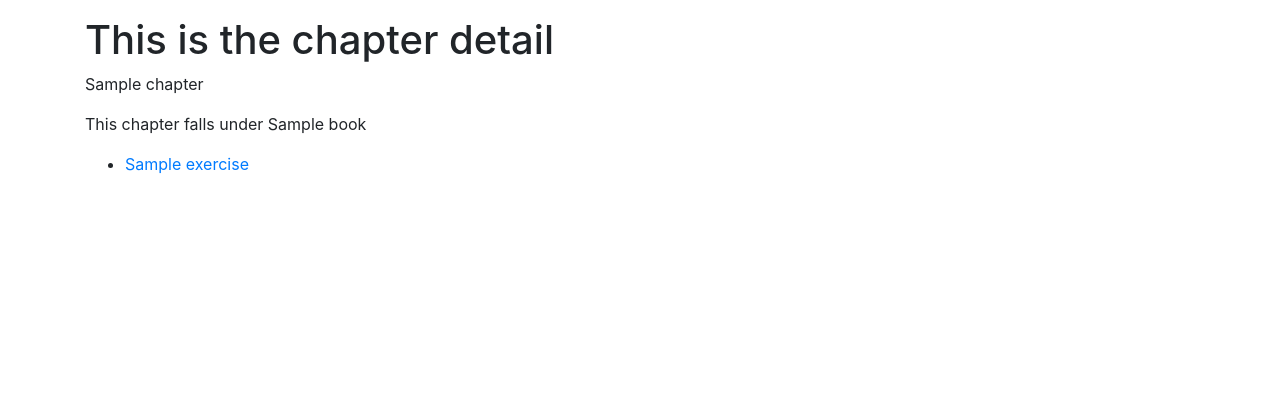
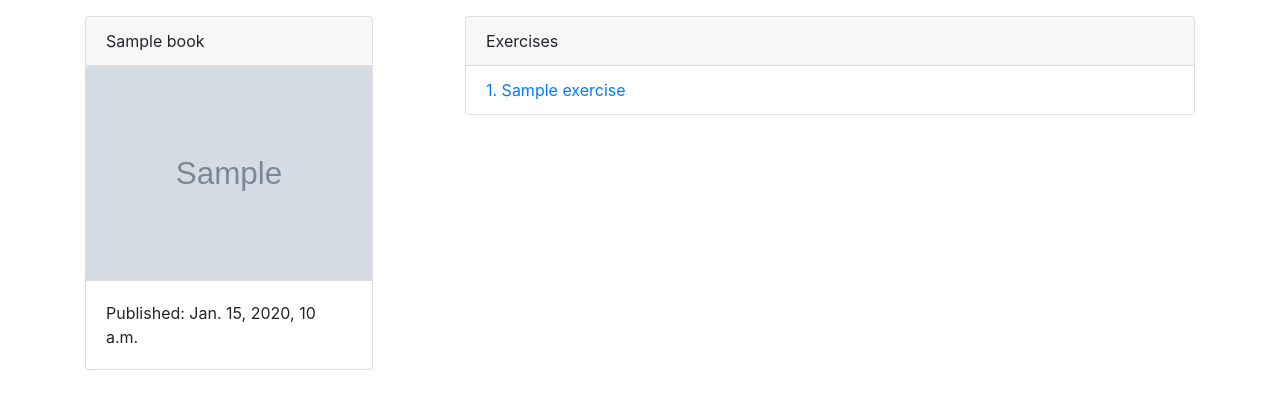
Before and after one commit to fl4viooliveira/marketplace, a Django app: template templates/chapter_detail.html in a window 1280 px wide. Shown: the part 48-457 px from the top of the page. Run offline with Django 3.2, Linux system fonts and the light colour scheme; the template is opened without the code that fills it: most values are stand-ins (such as "Sample title", 1, 10 or a date in 2020); grey boxes marked "Sample" are stand-in pictures; some libraries are stand-ins or nearby versions.

Commit message:
styling chapter_detail

```diff
--- a/templates/chapter_detail.html
+++ b/templates/chapter_detail.html
@@ -15,13 +15,36 @@
 {% endblock breadcrumb %}
 
 {% block content %}
-    <h1>This is the chapter detail</h1>
-    <p>{{ chapter.title }}</p>
-    <p>This chapter falls under {{ chapter.book.title }}</p>
 
-    <ul>
-        {% for exercise in chapter.exercise_set.all %}
-            <li><a href="{{ exercise.get_absolute_url }}">{{ exercise.title }}</a></li>
-        {% endfor %}
-    </ul>
+<div class="row">
+    <main class="col-md-4">
+    <div class="card" style="width: 18rem;">
+        <div class="card-header">{{ chapter.book.title }}</div>
+        <img src="{{ chapter.book.cover.url }}" class="card-img-top" alt="...">
+        <div class= "card-body">
+            <p class="card-text">Published: {{ chapter.book.publication_date }}</p>
+        </div>
+    </div>
+
+    </main>
+
+    <aside class="col-md-8">
+    <div class="card">
+        <div class="card-header">
+            Exercises
+        </div>
+        <ul class="list-group list-group-flush">
+            {% for exercise in chapter.exercise_set.all %}
+            <li class="list-group-item">
+            <a href="{{ exercise.get_absolute_url }}}">
+                {{ exercise.exercise_number }}. {{ exercise.title }}
+            </a>
+            </li>
+            {% endfor %}
+        </ul>
+    </div>
+
+    </aside>
+</div
+
 {% endblock content %}
```
Also changed, not shown: templates/book_detail.html (+14 -10 lines), 1 other file.
